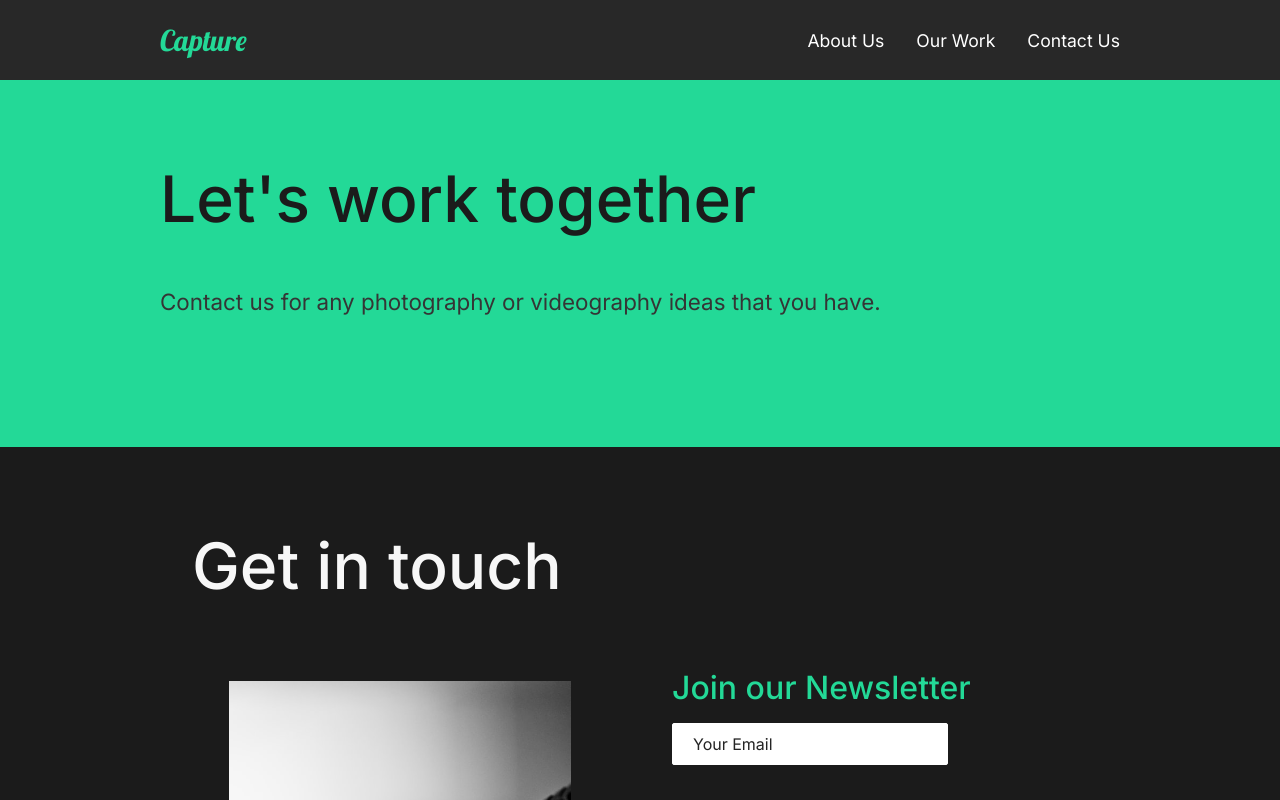
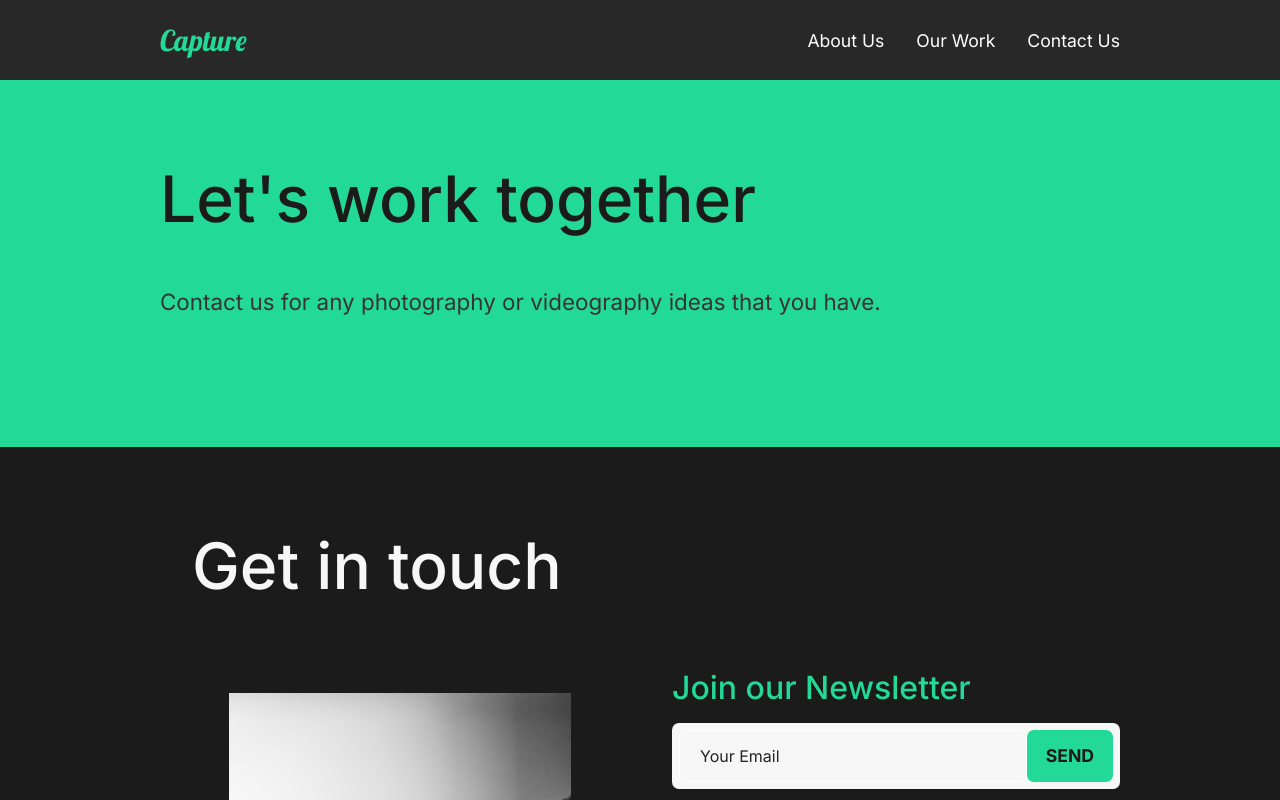
Before and after one commit to sujoyduttajad/Capture-Portfolio, a React (Create React App) app: page /contact in a window 1280 px wide. Shown: the top 800 px of the page. Built offline with nearby package versions, Linux system fonts and the light colour scheme.

Commit message:
Added Newsletter input & button

```diff
--- a/src/components/ContactSocial.js
+++ b/src/components/ContactSocial.js
@@ -119,15 +119,32 @@ const Footer = styled.footer`
   justify-content: space-between;
 `;
 const Newsletter = styled(motion.div)`
+  form {
+    display: flex;
+    padding: 7px;
+    border-radius: 7px;
+    background-color: #f7f7f7;
+  }
+  button {
+    background: #23d997;
+    color: #1b1b1b;
+    padding: 0.8rem 1rem;
+    border-radius: 7px;
+  }
   input {
     font-family: inherit;
     padding: 10px 20px;
-    border-radius: 2px;
-    margin-right: 10px;
+    border-radius: 7px;
+    /* margin-right: 10px; */
+    background-color: #f7f7f7;
     outline: none;
     border: none;
     font-size: 16px;
+    flex-grow: 2;
     border: 1px solid #fff;
+    &:focus {
+      outline: none;
+    }
     &::placeholder {
       color: #242424;
     }
@@ -156,9 +173,12 @@ const ContactSocial = () => {
       <Container>
         <SocialLinks>
           <Newsletter>
-            <Title style={{ marginBottom: '0.5rem'}}>
+            <Title style={{ marginBottom: "0.5rem" }}>
               <motion.h3>Join our Newsletter</motion.h3>
-              <input name="email" type="email" placeholder="Your Email" />
+              <form>
+                <input name="email" type="email" placeholder="Your Email" />
+                <button>SEND</button>
+              </form>
             </Title>
           </Newsletter>
           <Hide>
```
